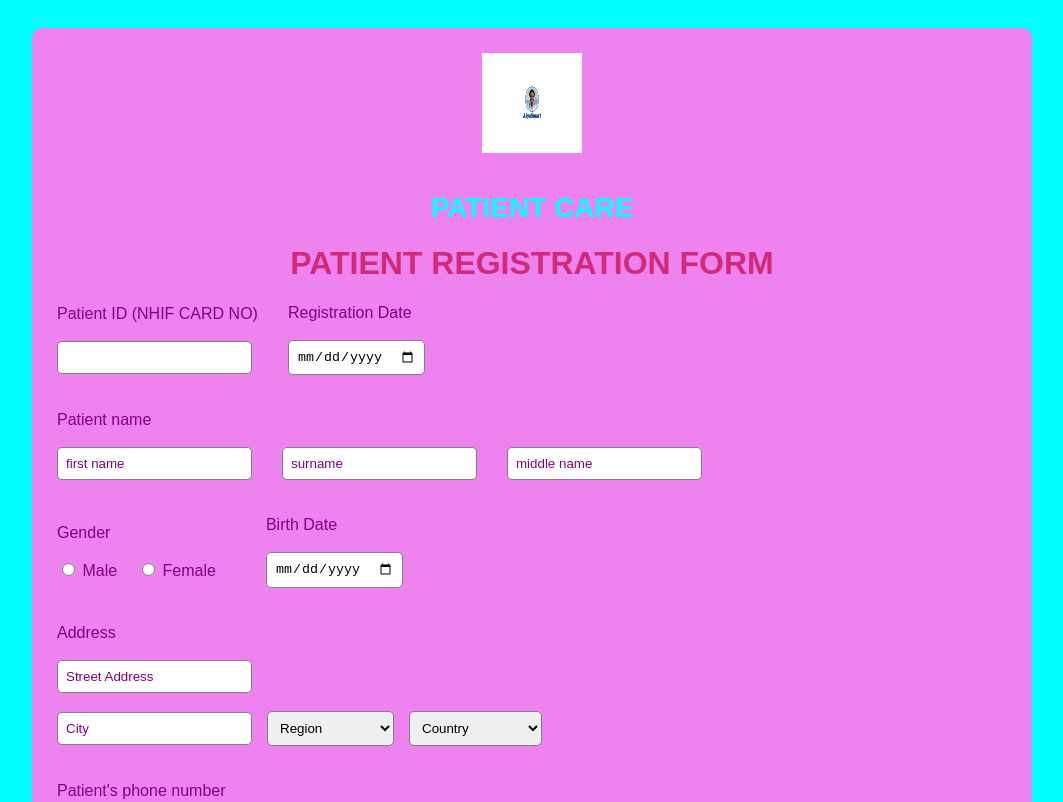
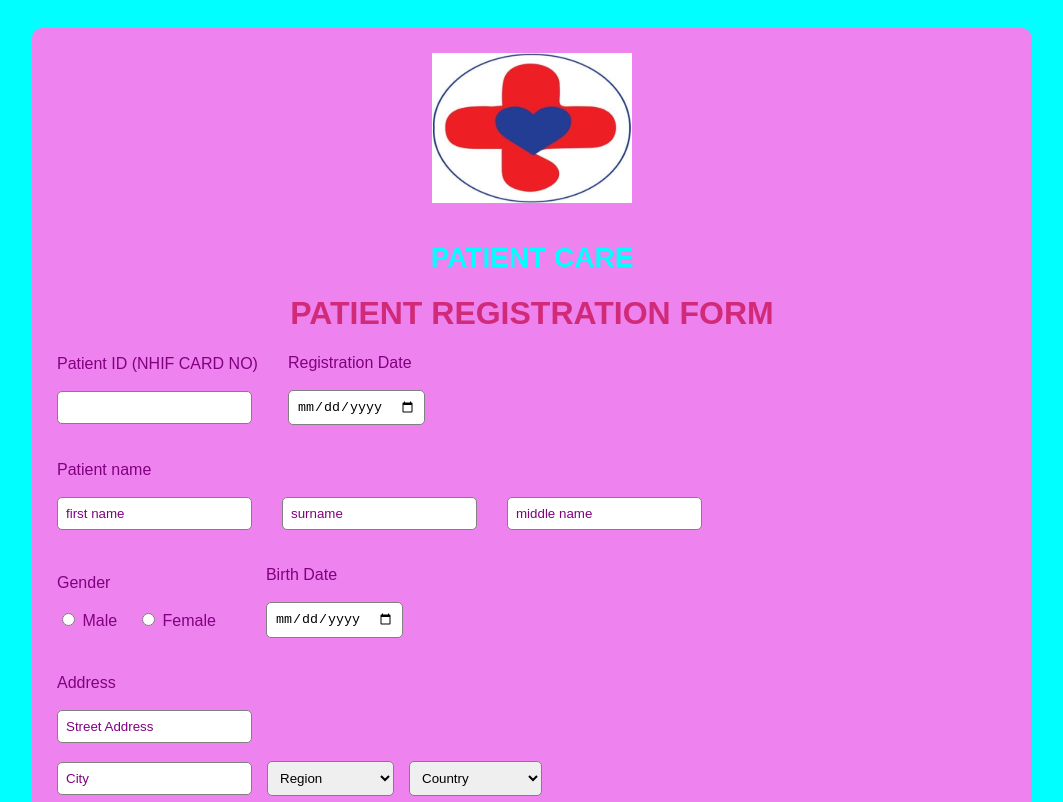
Before and after one commit to catherinedaniel2412-web/Hospital-management-system, a plain HTML site: page index.html in a window 1280 px wide. Shown: the top 802 px of the page, without its empty margins (108-1171 px from the left). Drawn offline with Linux system fonts and the light colour scheme.

Commit message:
Fix: change the logo

```diff
--- a/index.html
+++ b/index.html
@@ -100,7 +100,7 @@
     <!-- LOGO -->
 
     <div class="logo">
-        <img height="100cm" width="100cm" src="AfyaSmart logo.jpeg"/>
+        <img height="150cm" width="200cm" src="logo.jpg"/>
         <br><br>
         PATIENT CARE
     </div>
```
Also changed, not shown: AfyaSmart logo.jpeg (deleted), logo.jpg (added).
